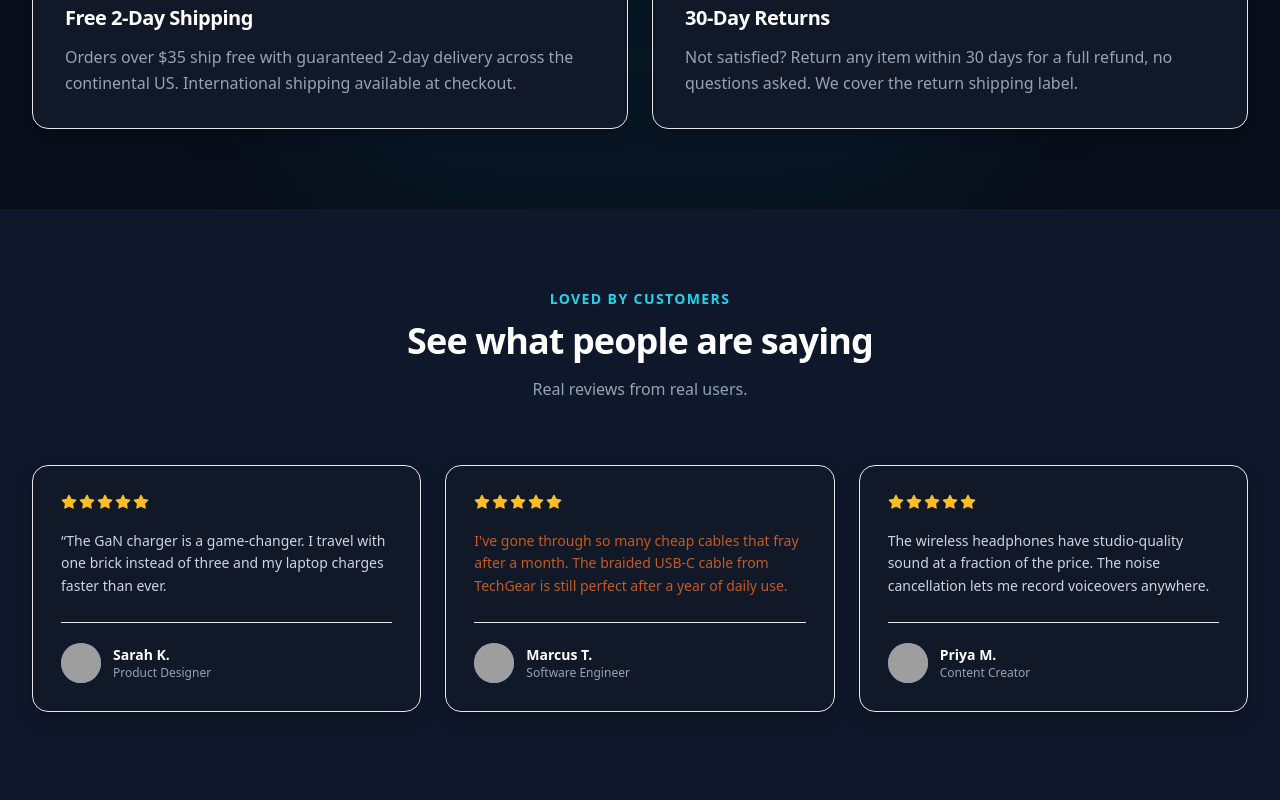
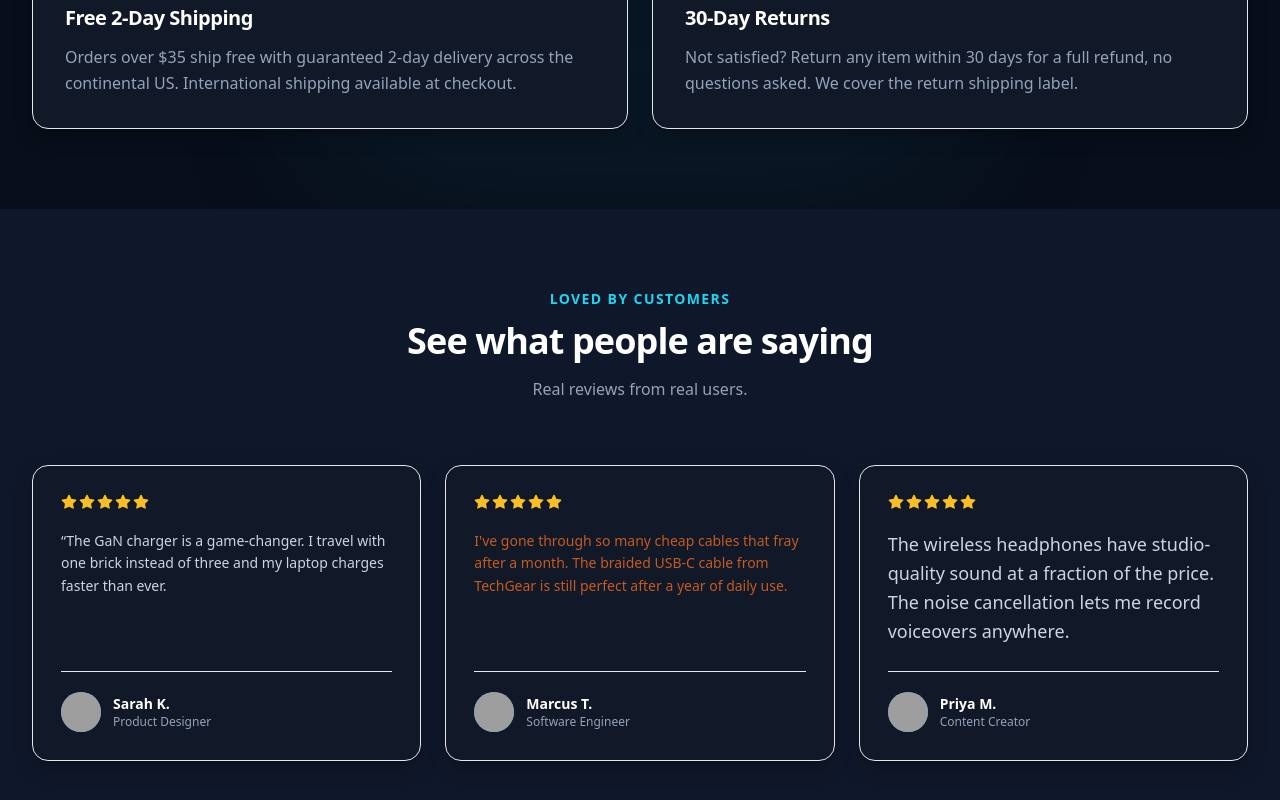
Before and after one commit to ranaasad01/atomic-create-a-tech-accessories-selling-websit-f9ade409, a Next.js app: page / in a window 1280 px wide. Shown: the part 2953-3753 px from the top of the page. Built offline with nearby package versions, Linux system fonts and the light colour scheme; grey boxes are pictures that could not be loaded.

Commit message:
style: add fontSize 18px to specific review paragraph
Apply inline fontSize style to the review element at index 2 without affecting other elements or Tailwind classes

```diff
--- a/app/page.tsx
+++ b/app/page.tsx
@@ -25,7 +25,7 @@ const featuredProducts = [
     originalPrice: 39.99,
     rating: 4.8,
     reviewCount: 312,
-    image: "https://store.storeimages.cdn-apple.com/1/as-images.apple.com/is/MPL43?wid=1200&hei=630&fmt=jpeg&qlt=95&.v=1698168621764",
+    image: "https://titoaistorageaccount.blob.core.windows.net/titoai-storage/assets/f9ade409-f68b-4212-93d9-4ef91ad95a33/57a772fd51bc4d448380871e7ce7c303.png",
     badge: "Best Seller",
     badgeColor: "bg-[#6366F1]",
     description: "240W fast charging, 10 Gbps data, 30k-bend rated.",
@@ -596,7 +596,9 @@ export default function HomePage() {
                     className="text-slate-300 text-sm leading-relaxed flex-1 mb-6"
                     data-atomic-id="a8p054d"
                     data-atomic-instance={i}
-                    style={i === 1 ? {
+                    style={i === 2 ? {
+                      fontSize: "18px"
+                    } : i === 1 ? {
                       color: "#c35b22"
                     } : undefined}>{i === 0 ? "“The GaN charger is a game-changer. I travel with one brick instead of three and my laptop charges faster than ever." : t_item.text}</p>
                   <div
```
